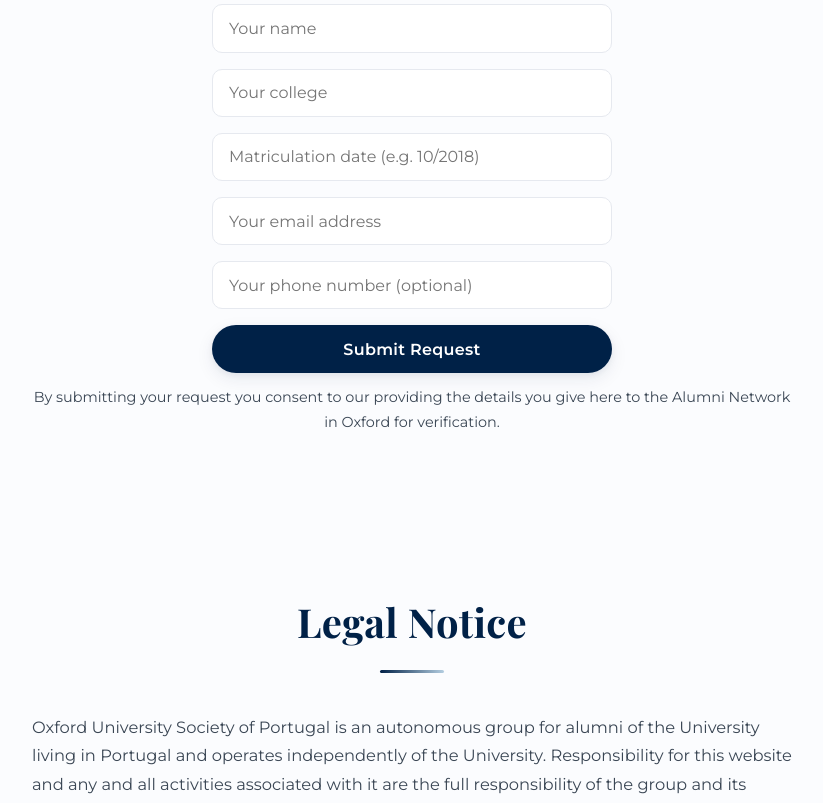
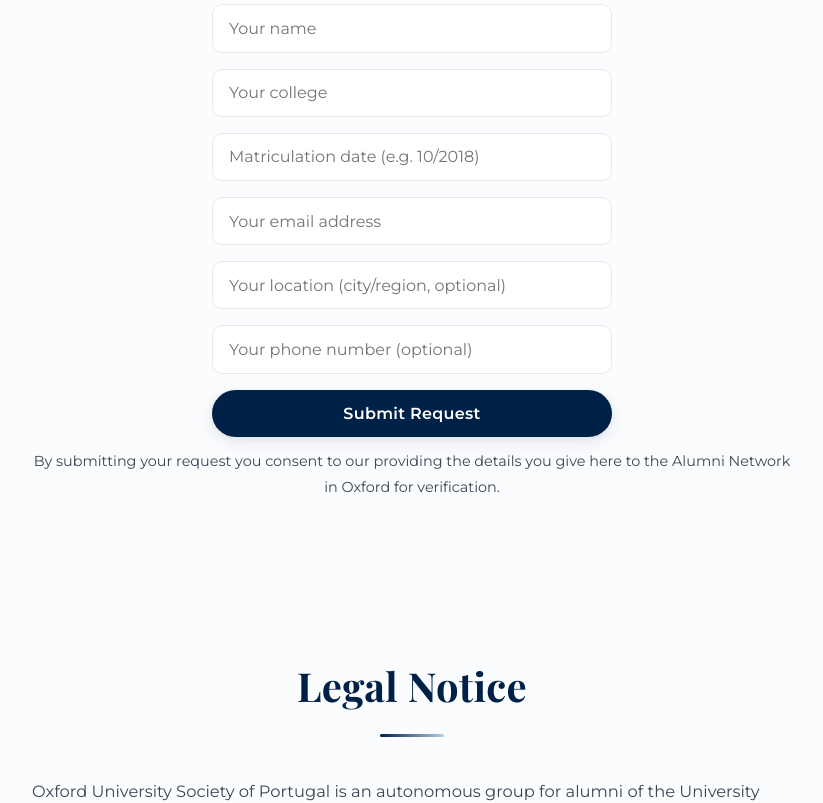
Before and after one commit to ricardotorresdacosta/ous-portugal, a plain HTML site: page index.html in a window 1280 px wide. Shown: the part 4557-5360 px from the top of the page, without its empty margins (228-1051 px from the left). Drawn offline with nearby package versions, Linux system fonts and the light colour scheme.

Commit message:
feat: add an optional location field to the membership form
Co-Authored-By: Claude Fable 5.2 <noreply@anthropic.com>

```diff
--- a/index.html
+++ b/index.html
@@ -1090,6 +1090,8 @@
       <input type="email" name="email" id="email" placeholder="Your email address" required
         pattern="^[a-zA-Z0-9._%+-]+@[a-zA-Z0-9.-]+\.[a-zA-Z]{2,}$"
         title="Please enter a valid email address (e.g. name@example.com)">
+      <label class="sr-only" for="f-location">Your location (city/region, optional)</label>
+      <input type="text" name="location" id="f-location" placeholder="Your location (city/region, optional)">
       <label class="sr-only" for="f-phone">Your phone number (optional)</label>
       <input type="tel" name="phone" id="f-phone" placeholder="Your phone number (optional)">
       <input type="submit" value="Submit Request">
```
